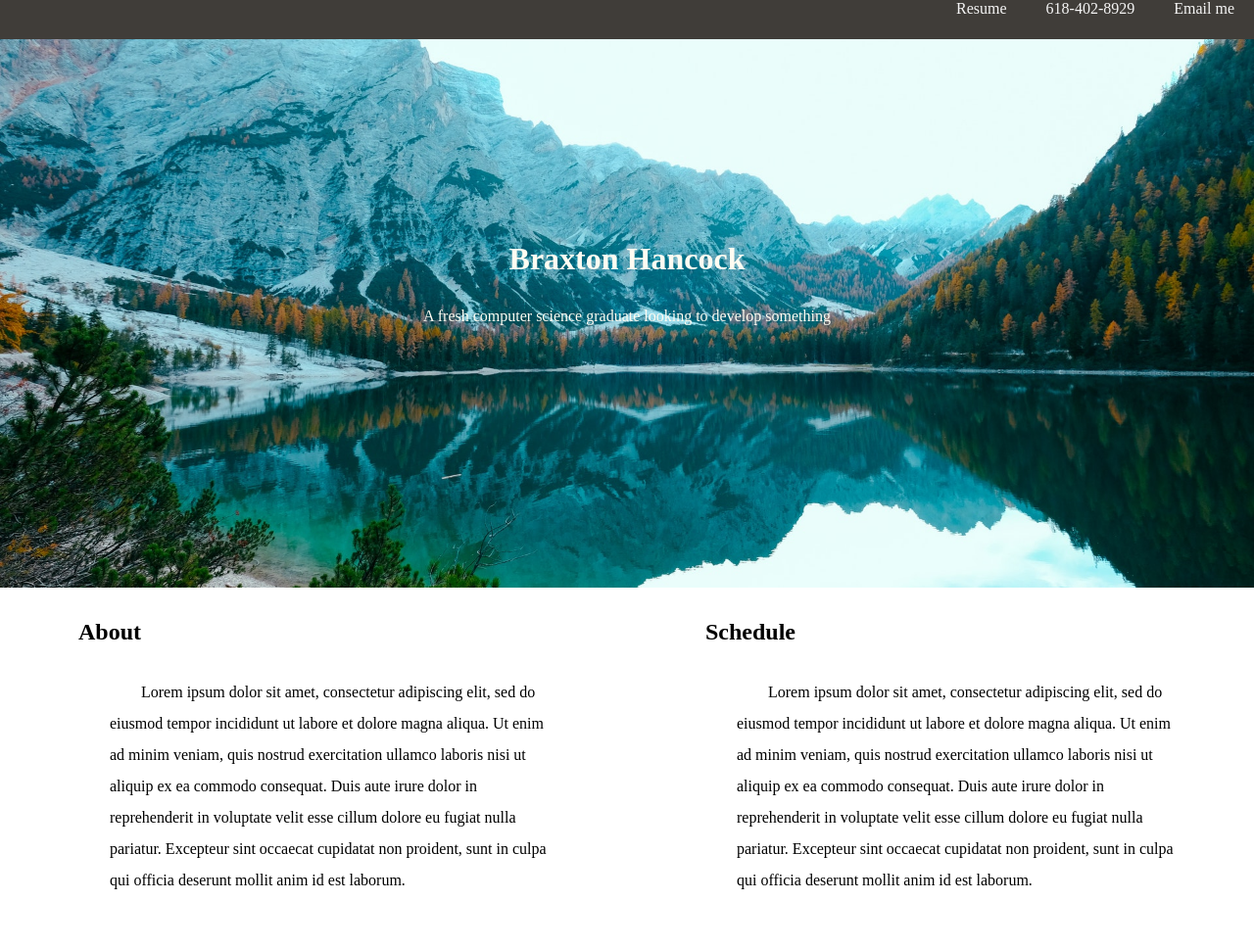
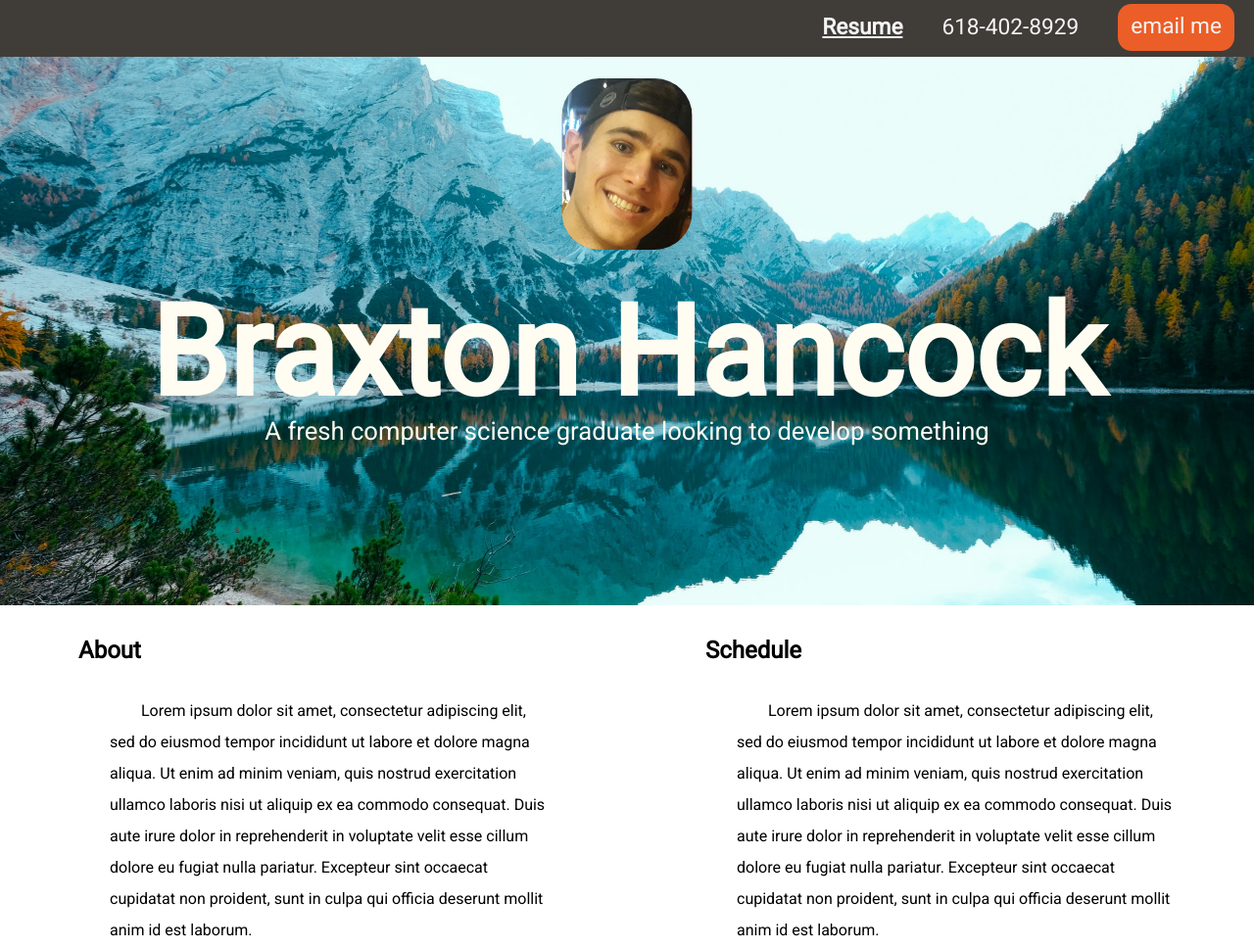
Before and after one commit to Braxtron3000/Braxtron3000.github.io, a Gatsby site: page / in a window 1280 px wide. Shown: the top 969 px of the page at 98% size. Built offline with nearby package versions, Linux system fonts and the light colour scheme; Gatsby itself is replaced by a stand-in of ours.

Commit message:
banner display

```diff
--- a/src/components/banner.js
+++ b/src/components/banner.js
@@ -4,14 +4,19 @@ import * as bannerStyles from "./banner.module.css"
 export default function Banner(props) {
 
   return (
-  <div className={bannerStyles.banner}>
-    <div className={bannerStyles.cover}>
-      <div className={bannerStyles.surface}>
-        <h1>{props.bannerText}</h1>
-        <p>{props.description}</p>
-      </div>
-    </div>
+    <div className={bannerStyles.banner}>
+      {/* <div className={bannerStyles.cover}> */}
+      {/* <div className={bannerStyles.surface}> */}
+
+      <div/>
+      <h1>{props.bannerText}</h1>
+
+      <p>{props.description}</p>
 
 
-  </div>)
+      {/* </div>
+    </div> */}
+
+
+    </div>)
 }
--- a/src/components/banner.module.css
+++ b/src/components/banner.module.css
@@ -6,22 +6,63 @@
 }
 
 .banner{
-    display: flex;
+    display: block;
     align-items: center;
     margin:0px;
     height: 35em;
     width: 100%;
     background: url("../images/beautifulScenery.jpg") no-repeat center;
     background-size: cover;
-    font-family: 'Bangers', cursive;
+    color: var(--white);
+    font-family: 'Roboto', sans-serif;
 }
 
-.banner .cover{
+.banner *{
+    margin: 0;
+    text-align: center;
+    display: block;
+    width: 100%;
+    position: absolute;
+    -ms-transform: translateY(-50%);
+    transform: translateY(-50%);
+}
+
+
+
+.banner h1{
+    top: 45%;
+    font-size: 10vw;
+}
+
+.banner p{
+    top: 55%;
+    font-size: 2vw;
+}
+
+.banner div{
+    /* src: url("../images/beautifulScenery.jpg"); */
+    background: url("../images/profileIcon.jpg") no-repeat center;
+    background-size: contain;
+    height: 175px;
+    width: 133px;
+    background-color: red;
+    top: 10%;
+    border-radius: 38px;
+    -ms-transform: translateX(-50%);
+    transform: translateX(-50%);
+    left: 50%;
+
+}
+
+
+
+
+/* .banner .cover{
     margin:auto;
     width: 100%;
     height: 100%;
     text-align: center;
-    /*background:linear-gradient(to bottom right,#ffff0080,rgb(245,255,128,.2));*/
+    /*background:linear-gradient(to bottom right,#ffff0080,rgb(245,255,128,.2));
 }
 
 .banner .cover *{
@@ -48,6 +89,10 @@
 
 }
 
+.surface h1{
+    font-size: 80px;
+}*/
+
 @media screen and (max-width:400px){
     .banner{height: 25em;}
     .cover{margin: 0;}
@@ -55,11 +100,11 @@
         background-color: transparent;
         margin: 0;
     }
-    .surface p,h1{
+    /* .surface p,h1{
         border-radius: .2em;
         width: 100%;
         background-color: rgb(248,248,255,.7);
-    }
+    } */
 
 
 
--- a/src/components/layout.css
+++ b/src/components/layout.css
@@ -1,3 +1,5 @@
+@import url('https://fonts.googleapis.com/css2?family=Roboto&display=swap');
+
 :root{
     --white: #FFFCF2;
     --orange: #EB5E28;
@@ -7,7 +9,8 @@
 
 body{
     margin: 0px;
-    font-family: 'Orelega One', cursive;
+    font-family: 'Roboto', sans-serif;
+
     /*overflow-x: hidden;*/
 }
 
@@ -104,15 +107,39 @@ footer ul > a:hover{
     }
 }
 
+
+/* taskbar */
 #taskbar{
     margin:0;
-    height: 40px;
+    height: 58px;
     display: block;
     background-color: var(--darkGrey);
 }
 
 #taskbar li{
     display: inline-block;
+    position: relative;
+    font-size: 17pt;
     margin: 0 20px;
     float: right;
 }
+
+#taskbar :last-child, #taskbar :nth-child(2){
+    top: 14px;
+}
+
+#taskbar :last-child{
+    text-decoration: underline;
+    font-weight: bold;
+}
+
+#taskbar :first-child{
+    background-color: var(--orange);
+    top: 3.5px;
+    /* the different top & bottom padding center it because there's a content padding above the text idk how to adjust */
+    padding: 9px 13px 12px 13px;
+    margin-right: 20px;
+    border-radius: 14px;
+}
+
+/* Scrollbar */
--- a/src/pages/index.js
+++ b/src/pages/index.js
@@ -23,7 +23,7 @@ const IndexPage = () => (
 
 
       <ul id="taskbar">
-        <li>Email me</li>
+        <li id="email_btn">email me</li>
         <li>618-402-8929</li>
         <li>Resume</li>
       </ul>
```
Also changed, not shown: src/images/profileIcon.jpg (added).
